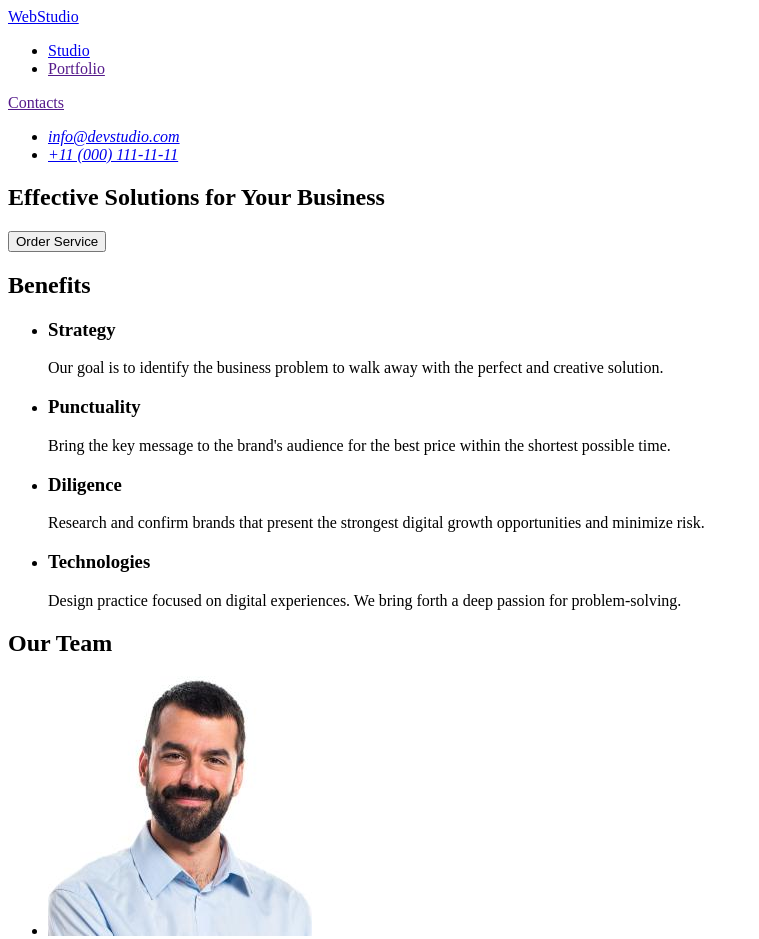
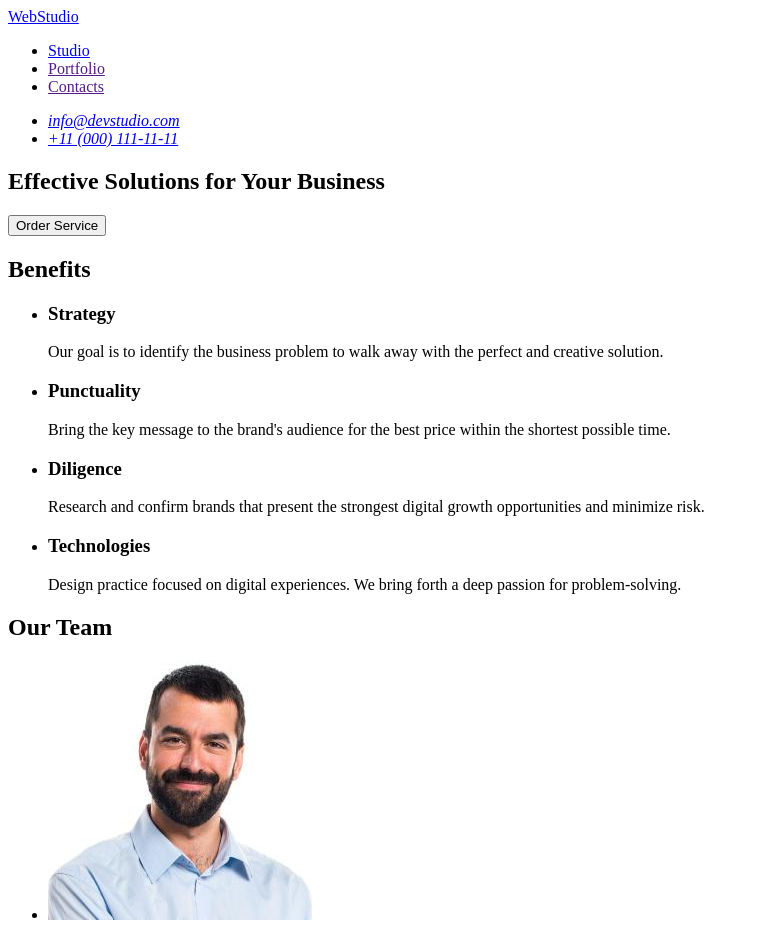
Before and after one commit to GrohotRos/goit-markup-hw-01, a plain HTML site: page index.html in a window 1280 px wide. Shown: the top 939 px of the page, without its empty margins (0-759 px from the left). Drawn offline with Linux system fonts and the light colour scheme.

Commit message:
Work on mistakes 2.0

```diff
--- a/index.html
+++ b/index.html
@@ -9,13 +9,13 @@
   <body>
     <header>
       <nav>
-        <a href=”./index.html”>WebStudio</a>
+        <a href="./index.html">WebStudio</a>
         <ul>
           <li><a href="./index.html">Studio</a></li>
           <li><a href="">Portfolio</a></li>
+          <li><a href="">Contacts</a></li>
         </ul>
       </nav>
-      <a href="">Contacts</a>
       <address>
         <ul>
           <li>
@@ -120,7 +120,7 @@
       </section>
     </main>
     <footer>
-      <a href="./index.html">WebStudio</a>
+        <a href="./index.html">WebStudio</a>
       <p>
         Increase the flow of customers and sales for your business with digital
         marketing & growth solutions.
```
